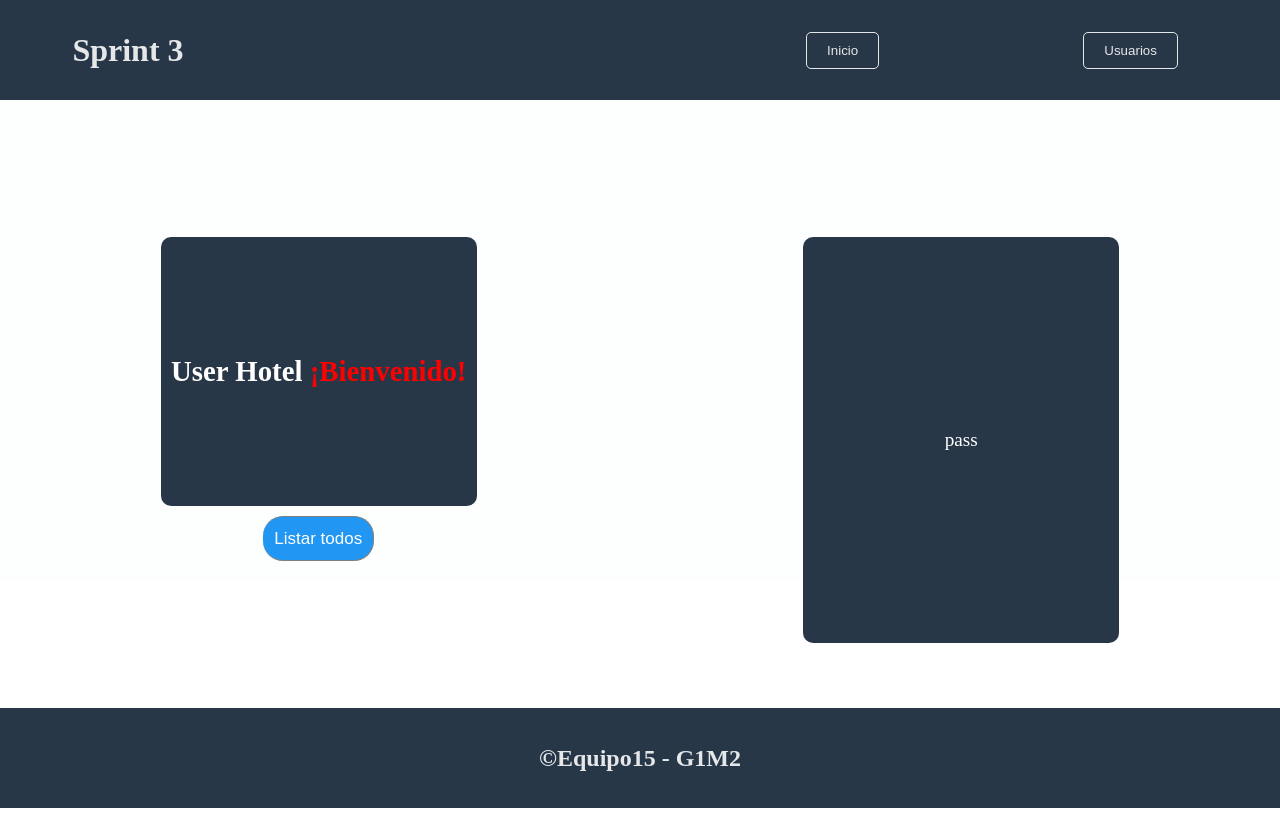
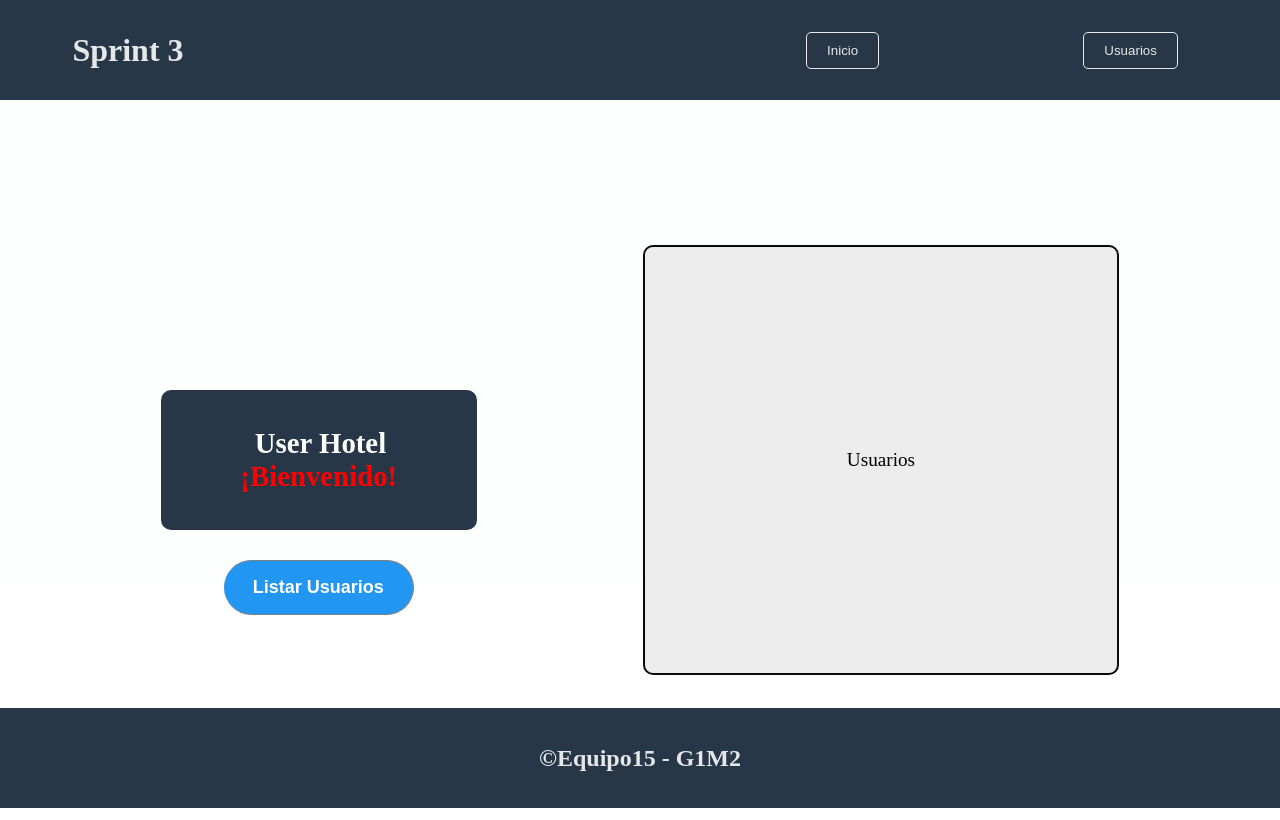
Before and after one commit to FelixDavid12/proyecto-ciclo-III, a Vue app: page /inicio in a window 1280 px wide. Both pictures are taken after a click on the button "Usuarios". Built offline with nearby package versions, Linux system fonts and the light colour scheme.

Commit message:
Update UserListado.vue

```diff
--- a/src/components/UserListado.vue
+++ b/src/components/UserListado.vue
@@ -1,21 +1,31 @@
 //Template del formulario para crear usuario
 <template>
+  <div id="app">
     <div class="UserListado">
     <!-- Load icon library -->
 
       <div class="search_container"></div>
           <div class="search_container_logo">
-            <h2>User Hotel <span>¡Bienvenido!</span></h2>
+            <h2> &nbsp;&nbsp;User Hotel<br>
+            <span>¡Bienvenido!</span></h2>
           </div>
+
       <div class="search_container_btn">
-        <button>Listar todos</button>
+        <button>Listar Usuarios</button>
       </div>
+
       <div class="result_container"></div>
         <div class="resul_container_json">
-            <p id="result_json">pass</p>
+            <p id="result_json">Usuarios</p>
+        </div>
+
     </div>
   </div>
 </template>
+
+
+
+
 
 
 
@@ -27,15 +37,13 @@
   grid-column-gap: 5px;
   grid-row-gap: 5px;
 }
-
 .search_container {
   grid-area: 1 / 1 / 6 / 5;
   height: 85vh;
   width: 100%;
-
 }
 .search_container_logo {
-    grid-area: 2 / 2 / 4 / 4;
+    grid-area: 3 / 2 / 4 / 4;
     background-color: #283747;
     border-radius: 10px;
     display: flex;
@@ -44,60 +52,61 @@
     align-items: center;
     font-size: 120%;
 }
-
 .search_container_logo h2{
     color: white;
 }
-
 .search_container_logo span{
     color: red;
 }
-
 .search_container_btn {
   grid-area: 4 / 2 / 5 / 4;
   display: flex;
   justify-content: center;
   align-content: center;
-    max-height: 50px;
+  max-height: 80px;
+  max-width: auto;
+
 }
-
 .search_container_btn button{
-    width: 35%;
-    padding: 10px;
-    margin-top: 5px;
+    width: 60%;
+    padding: 0px;
+    margin-top: 25px;
     background: #2196F3;
-    border-radius: 20px;
-
+    border-radius: 50px;
     color: white;
-    font-size: 17px;
-    border: 1px solid grey;
-    border-left: none; /* Prevent double borders */
+    font-size: 18px;
+    border: 1px solid gray;
+    border-left: none; /* Prevent double borders*/
     cursor: pointer;
+    font: "Verdana";
+    font-weight : bold;
 }
-
 .search_container_btn button:hover{
       background-color: #9eb0e0;
 }
-
 .result_container {
   grid-area: 1 / 5 / 6 / 9;
-  height: 85vh;
+  height: 90vh;
   width: 100%;
   display: flex;
 
 }
 .resul_container_json {
-  grid-area: 2 / 6 / 5 / 8;
-  background-color: #283747;
+  grid-area: 2 / 5 / 5 / 8;
+  background-color: #ececec;
+  border: 2px solid rgb(10, 10, 10);
   border-radius: 10px;
   display: flex;
   justify-content: center;
   flex-direction: column;
   align-items: center;
   font-size: 120%;
+  font: "Verdana";
+}
+.resul_container_json p{
+    color: black;
+    font: "Verdana", bold;
 }
 
-.resul_container_json p{
-    color: white;
-}
+
 </style>
```
Lines whose indentation alone changed are shown as unchanged.
